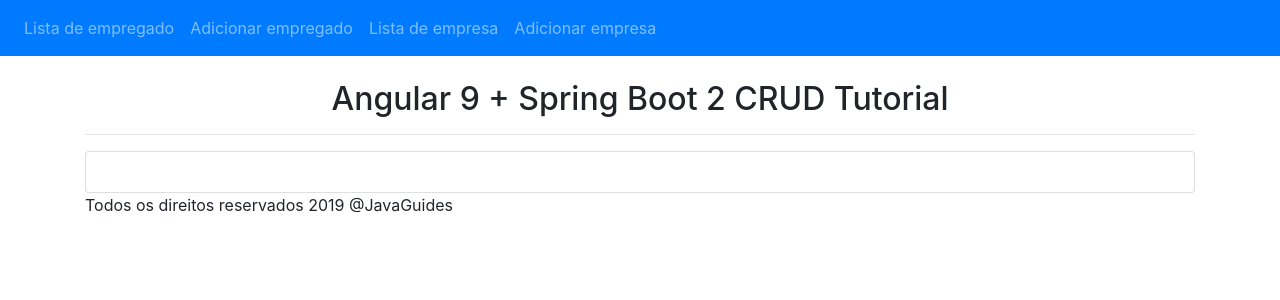
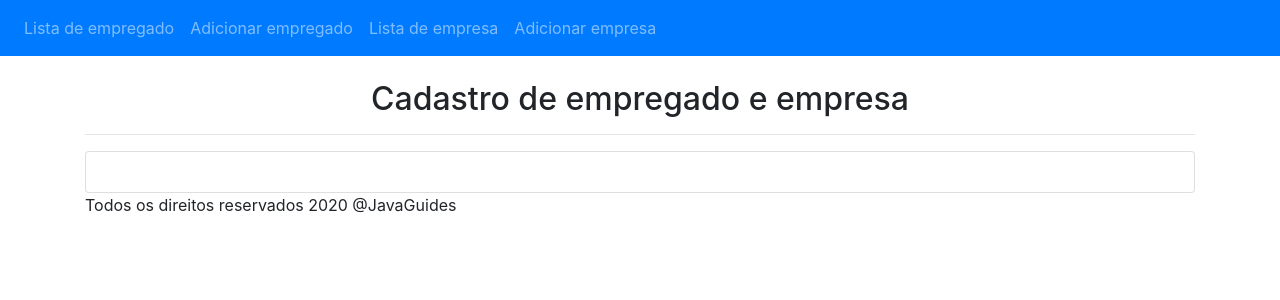
Before and after one commit to renatorsdeoliveira/topicos-especiais, an Angular app in the folder frontend/: page / in a window 1280 px wide. Shown: the top 300 px of the page. Built offline with nearby package versions, Linux system fonts and the light colour scheme.

Commit message:
Ajustes de titulos

```diff
--- a/frontend/src/app/app.component.html
+++ b/frontend/src/app/app.component.html
@@ -30,6 +30,6 @@
 
 <footer class="footer">
   <div class="container">
-      <span>Todos os direitos reservados 2019 @JavaGuides</span>
+      <span>Todos os direitos reservados 2020 @JavaGuides</span>
   </div>
 </footer>
--- a/frontend/src/app/app.component.ts
+++ b/frontend/src/app/app.component.ts
@@ -6,5 +6,5 @@ import { Component } from '@angular/core';
   styleUrls: ['./app.component.css']
 })
 export class AppComponent {
-  title = 'Angular 9 + Spring Boot 2 CRUD Tutorial';
+  title = 'Cadastro de empregado e empresa';
 }
--- a/frontend/src/app/create-empresa/create-empresa.component.html
+++ b/frontend/src/app/create-empresa/create-empresa.component.html
@@ -45,7 +45,7 @@
         <label for="proprietario">Proprietário</label>
           <select class="form-control form-control-sm" id="proprietario" required [(ngModel)]="empresa.proprietario.empregado.id"
           name="proprietario">
-            <option value="">655</option>
+            <option value="">Luiz Mario</option>
           </select>
       </div>
 
@@ -58,6 +58,6 @@
 </div>
 
 <div [hidden]="!submitted">
-  <h4>Você enviou com sucesso!</h4>
+  <!-- <h4>Você enviou com sucesso!</h4> -->
   <!-- <button class="btn btn-success" (click)="newEmpregado()">Add</button> -->
 </div>
```
